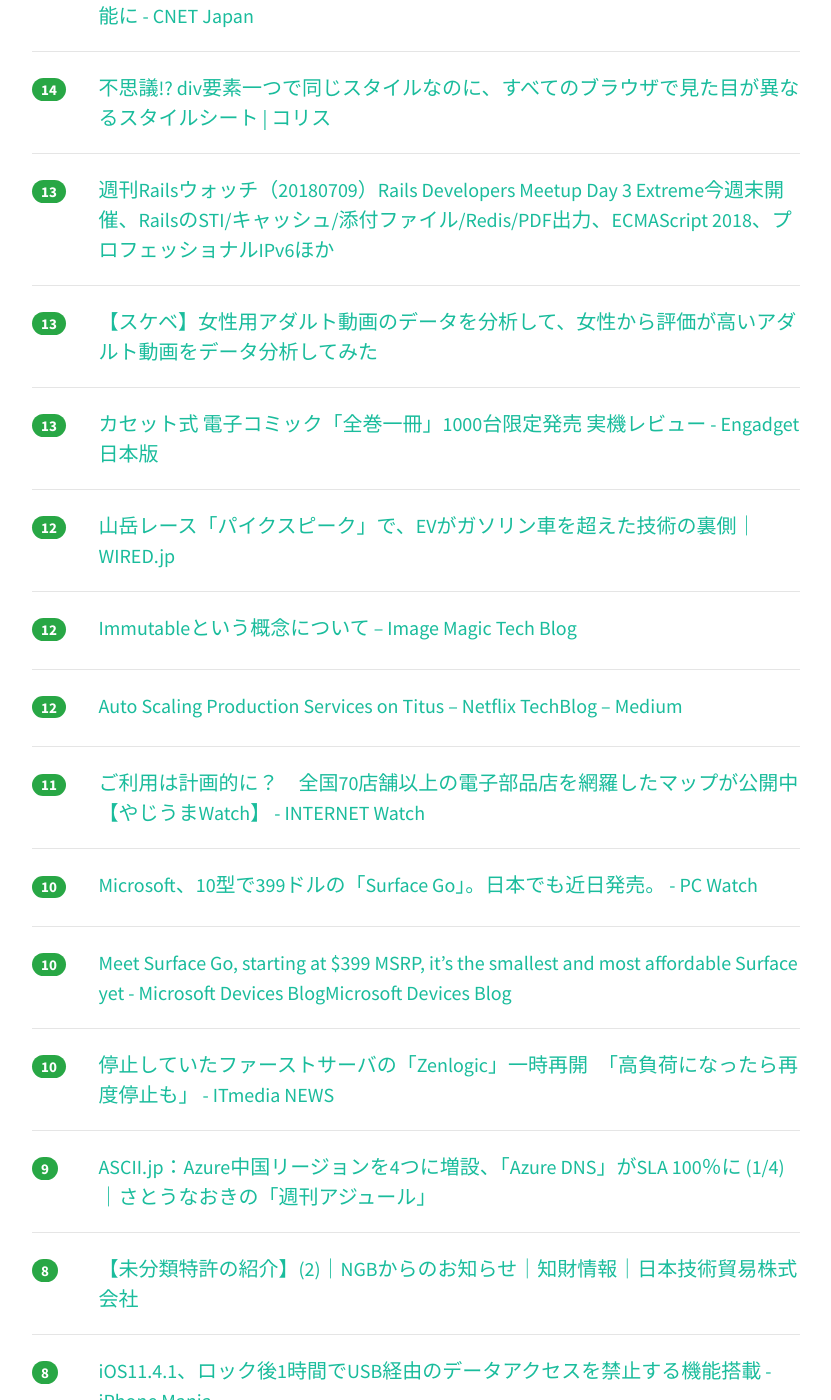
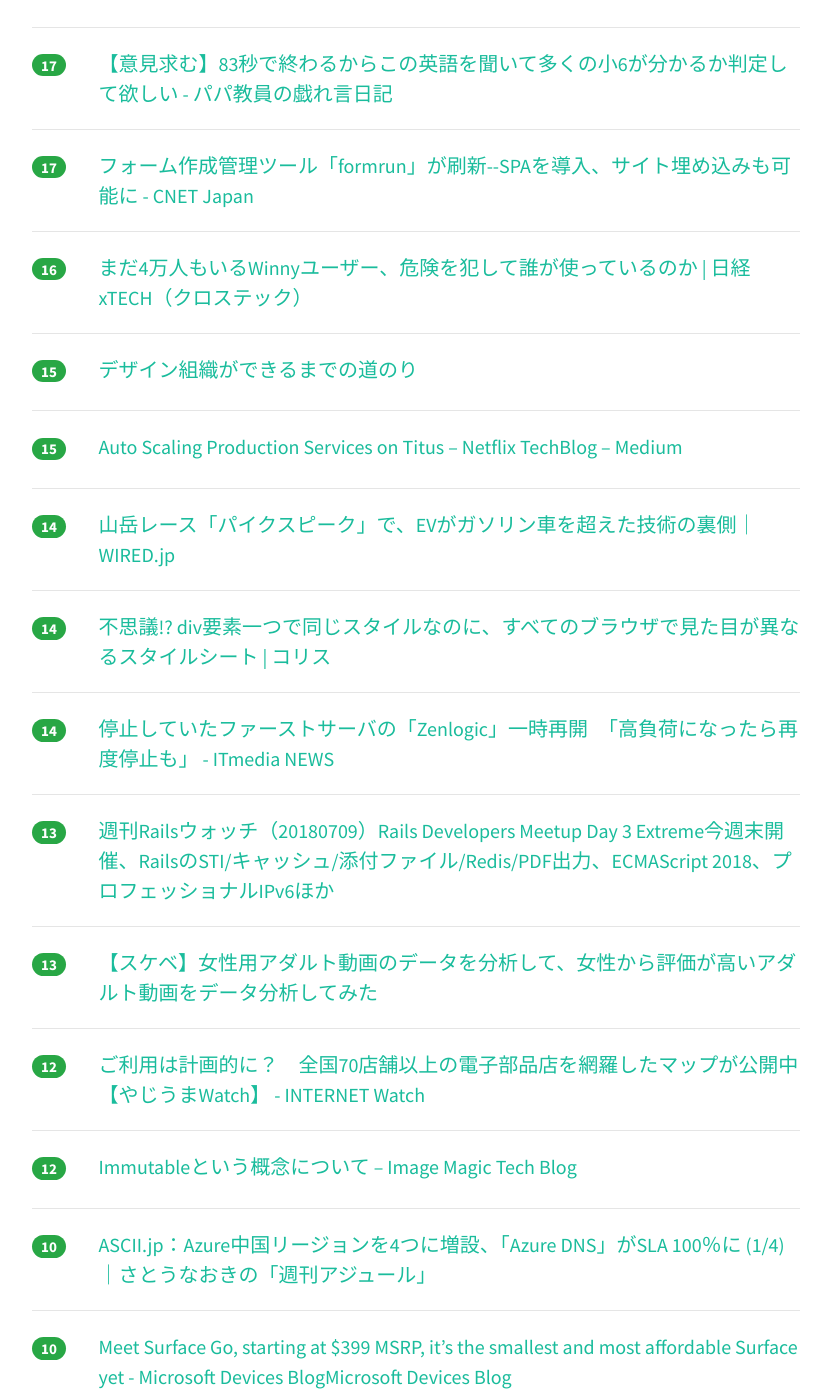
Before and after one commit to yatta47/hatena-matome-site, a Jekyll site: the page built from _posts/2018-07-10-hatena.md, in a window 1280 px wide and 1400 px high, scrolled down 2780 px. Shown: the whole window, without its empty margins (224-1055 px from the left). Built offline with Jekyll 4.4.1, drawn with Linux system fonts in a browser that asks for light colours; nearby versions of some CDN libraries; some of the changed text lies outside the part shown.

Commit message:
Updated 2018-07-10

```diff
--- a/_posts/2018-07-10-hatena.md
+++ b/_posts/2018-07-10-hatena.md
@@ -1,53 +1,63 @@
 ---
 layout: post
 title:  "2018-07-10 はてぶIT"
-date:   2018-07-10 12:02:41
+date:   2018-07-10 13:02:26
 tags: [it-hotentry]
 ---
-44 件のデータあり
+50 件のデータあり
 
 <hr><div class="row">
-<div class="col-1"><span class="badge badge-pill badge-success h2">134</span></div>
+<div class="col-1"><span class="badge badge-pill badge-success h2">170</span></div>
 <div class="col-11"><a href='https://gigazine.net/news/20180710-brutalist-web-design/' target='_blank'>ウェブデザインの本質に主眼を置いたデザインガイドライン「ブルータリスト・ウェブ・デザイン」 - GIGAZINE</a></div>
 </div>
 <hr>
 <div class="row">
-<div class="col-1"><span class="badge badge-pill badge-success h2">91</span></div>
+<div class="col-1"><span class="badge badge-pill badge-success h2">119</span></div>
 <div class="col-11"><a href='https://qiita.com/acro5piano/items/d421e2d41ee15e20e1de' target='_blank'>Node.js でちょっとしたサーバーサイドやるなら、 Micro が良いかも - Qiita</a></div>
 </div>
 <hr>
 <div class="row">
-<div class="col-1"><span class="badge badge-pill badge-success h2">63</span></div>
+<div class="col-1"><span class="badge badge-pill badge-success h2">109</span></div>
+<div class="col-11"><a href='https://pc.watch.impress.co.jp/docs/news/1131990.html' target='_blank'>Microsoft、10型で399ドルの「Surface Go」。日本でも近日発売。 - PC Watch</a></div>
+</div>
+<hr>
+<div class="row">
+<div class="col-1"><span class="badge badge-pill badge-success h2">93</span></div>
+<div class="col-11"><a href='https://www.pochi.cc/~sasaki/chalow/2018-07-09-3.html' target='_blank'>ツチノコブログの思い出</a></div>
+</div>
+<hr>
+<div class="row">
+<div class="col-1"><span class="badge badge-pill badge-success h2">72</span></div>
 <div class="col-11"><a href='http://nlab.itmedia.co.jp/nl/articles/1807/09/news112.html' target='_blank'>「鳥肌立った」「夢に出そう」　ルンバと羊毛フェルトの猫ちゃんを合体させた「奇想生物」がインパクトあり過ぎ - ねとらぼ</a></div>
 </div>
 <hr>
 <div class="row">
-<div class="col-1"><span class="badge badge-pill badge-success h2">62</span></div>
-<div class="col-11"><a href='https://www.pochi.cc/~sasaki/chalow/2018-07-09-3.html' target='_blank'>ツチノコブログの思い出</a></div>
+<div class="col-1"><span class="badge badge-pill badge-success h2">70</span></div>
+<div class="col-11"><a href='http://nomolk.hatenablog.com/entry/2018/07/09/223000' target='_blank'>2000円台で買えるロボットおもちゃをWifiとscratch対応に改造してプログラミング教育王に俺はなる - nomolkのブログ</a></div>
 </div>
 <hr>
 <div class="row">
-<div class="col-1"><span class="badge badge-pill badge-success h2">58</span></div>
+<div class="col-1"><span class="badge badge-pill badge-success h2">60</span></div>
 <div class="col-11"><a href='https://qiita.com/KanNishida/items/66a5969ec404f253b3e5' target='_blank'>データ分析の文化がなかったメジャーリーグのアストロスがどうやってデータ分析を武器にワールドシリーズで優勝できたのか？</a></div>
 </div>
 <hr>
 <div class="row">
-<div class="col-1"><span class="badge badge-pill badge-success h2">51</span></div>
+<div class="col-1"><span class="badge badge-pill badge-success h2">54</span></div>
 <div class="col-11"><a href='https://qiita.com/dokums/items/4bb1a08e2c1d15ba1941' target='_blank'>Microsoft Azure 全体価値訴求資料 v3.0</a></div>
 </div>
 <hr>
 <div class="row">
-<div class="col-1"><span class="badge badge-pill badge-success h2">50</span></div>
-<div class="col-11"><a href='http://nomolk.hatenablog.com/entry/2018/07/09/223000' target='_blank'>2000円台で買えるロボットおもちゃをWifiとscratch対応に改造してプログラミング教育王に俺はなる - nomolkのブログ</a></div>
-</div>
-<hr>
-<div class="row">
-<div class="col-1"><span class="badge badge-pill badge-success h2">48</span></div>
+<div class="col-1"><span class="badge badge-pill badge-success h2">51</span></div>
 <div class="col-11"><a href='http://takatoshiono.hatenablog.com/entry/2018/07/10/005148' target='_blank'>UMLモデリングの本質 第2版を読んだ - takatoshiono's blog</a></div>
 </div>
 <hr>
 <div class="row">
-<div class="col-1"><span class="badge badge-pill badge-success h2">37</span></div>
+<div class="col-1"><span class="badge badge-pill badge-success h2">43</span></div>
+<div class="col-11"><a href='http://tech.smarthr.jp/entry/2018/07/10/105500' target='_blank'>エンジニア歓迎会の練習会 in サイゼリヤをやりました - SmartHR Tech Blog</a></div>
+</div>
+<hr>
+<div class="row">
+<div class="col-1"><span class="badge badge-pill badge-success h2">39</span></div>
 <div class="col-11"><a href='https://katashin.info/2018/07/09/231' target='_blank'>vue-thin-modal v1.0.0 をリリースしました | Web 猫</a></div>
 </div>
 <hr>
@@ -57,7 +67,7 @@ tags: [it-hotentry]
 </div>
 <hr>
 <div class="row">
-<div class="col-1"><span class="badge badge-pill badge-success h2">33</span></div>
+<div class="col-1"><span class="badge badge-pill badge-success h2">35</span></div>
 <div class="col-11"><a href='https://internet.watch.impress.co.jp/docs/yajiuma/1131945.html' target='_blank'>ファーストサーバの「Zenlogic」、障害復旧の見通し立たず？　サーバー移設手順も案内中【やじうまWatch】 - INTERNET Watch</a></div>
 </div>
 <hr>
@@ -72,7 +82,7 @@ tags: [it-hotentry]
 </div>
 <hr>
 <div class="row">
-<div class="col-1"><span class="badge badge-pill badge-success h2">29</span></div>
+<div class="col-1"><span class="badge badge-pill badge-success h2">30</span></div>
 <div class="col-11"><a href='http://www.yama-mikasa.com/entry/2018/07/09/%E3%80%8C%E3%81%93%E3%82%8C%E3%80%81%E5%B0%86%E6%9D%A5%E4%BD%95%E3%81%AE%E5%BD%B9%E3%81%AB%E7%AB%8B%E3%81%A4%E3%81%AE%EF%BC%9F%E3%80%8D%E3%81%A8%E8%81%9E%E3%81%8B%E3%82%8C%E3%81%9F%E3%82%89%E3%80%81' target='_blank'>「これ、将来何の役に立つの？」と聞かれたら、こう答えるようにしている。 - 読書生活　</a></div>
 </div>
 <hr>
@@ -82,7 +92,7 @@ tags: [it-hotentry]
 </div>
 <hr>
 <div class="row">
-<div class="col-1"><span class="badge badge-pill badge-success h2">27</span></div>
+<div class="col-1"><span class="badge badge-pill badge-success h2">28</span></div>
 <div class="col-11"><a href='http://www.atmarkit.co.jp/ait/articles/1807/02/news002.html' target='_blank'>実践「AD FS 2016」を使って「Office 365」とのSSO評価環境構築：AD CS構築編 (1/3)：AD FSを使ったSaaSとのSSO環境構築（4） - ＠IT</a></div>
 </div>
 <hr>
@@ -92,13 +102,28 @@ tags: [it-hotentry]
 </div>
 <hr>
 <div class="row">
-<div class="col-1"><span class="badge badge-pill badge-success h2">20</span></div>
+<div class="col-1"><span class="badge badge-pill badge-success h2">23</span></div>
 <div class="col-11"><a href='http://bookmark.hatenastaff.com/entry/2018/07/09/181604' target='_blank'>Chrome アプリ/Windows ストアアプリのサポートを終了いたしました - はてなブックマーク開発ブログ</a></div>
 </div>
 <hr>
 <div class="row">
-<div class="col-1"><span class="badge badge-pill badge-success h2">19</span></div>
+<div class="col-1"><span class="badge badge-pill badge-success h2">23</span></div>
+<div class="col-11"><a href='https://jp.techcrunch.com/2018/07/10/cookpadmart/' target='_blank'>クックパッドが食品ECビジネスに参入、街のお店の“こだわり食材”をアプリで買える「クックパッドマート」発表 | TechCrunch Japan</a></div>
+</div>
+<hr>
+<div class="row">
+<div class="col-1"><span class="badge badge-pill badge-success h2">22</span></div>
 <div class="col-11"><a href='https://gigazine.net/news/20180710-girl-scout-learn-hacking/' target='_blank'>ガールスカウトで鍵のピッキングやPCのハッキング技術を学ぶカリキュラムが話題に - GIGAZINE</a></div>
+</div>
+<hr>
+<div class="row">
+<div class="col-1"><span class="badge badge-pill badge-success h2">20</span></div>
+<div class="col-11"><a href='http://www.itmedia.co.jp/pcuser/articles/1807/10/news038.html' target='_blank'>家の中で「財布や鍵が見つからない」をAmazon Echoで解消するワザ (1/2) - ITmedia PC USER</a></div>
+</div>
+<hr>
+<div class="row">
+<div class="col-1"><span class="badge badge-pill badge-success h2">18</span></div>
+<div class="col-11"><a href='https://japanese.engadget.com/2018/07/09/1000/' target='_blank'>カセット式 電子コミック「全巻一冊」1000台限定発売 実機レビュー - Engadget 日本版</a></div>
 </div>
 <hr>
 <div class="row">
@@ -108,17 +133,22 @@ tags: [it-hotentry]
 <hr>
 <div class="row">
 <div class="col-1"><span class="badge badge-pill badge-success h2">17</span></div>
+<div class="col-11"><a href='https://aws.amazon.com/about-aws/whats-new/2018/07/add-scaling-to-services-you-build-on-aws/' target='_blank'>Add Scaling to Services You Build on AWS</a></div>
+</div>
+<hr>
+<div class="row">
+<div class="col-1"><span class="badge badge-pill badge-success h2">17</span></div>
 <div class="col-11"><a href='https://blog.edunote.jp/entry/2018/07/09/233353' target='_blank'>【意見求む】83秒で終わるからこの英語を聞いて多くの小6が分かるか判定して欲しい - パパ教員の戯れ言日記</a></div>
 </div>
 <hr>
 <div class="row">
-<div class="col-1"><span class="badge badge-pill badge-success h2">15</span></div>
-<div class="col-11"><a href='https://tech.nikkeibp.co.jp/atcl/nxt/column/18/00139/070200021/' target='_blank'>まだ4万人もいるWinnyユーザー、危険を犯して誰が使っているのか | 日経 xTECH（クロステック）</a></div>
+<div class="col-1"><span class="badge badge-pill badge-success h2">17</span></div>
+<div class="col-11"><a href='https://japan.cnet.com/article/35121691/' target='_blank'>フォーム作成管理ツール「formrun」が刷新--SPAを導入、サイト埋め込みも可能に - CNET Japan</a></div>
 </div>
 <hr>
 <div class="row">
-<div class="col-1"><span class="badge badge-pill badge-success h2">15</span></div>
-<div class="col-11"><a href='http://www.itmedia.co.jp/pcuser/articles/1807/10/news038.html' target='_blank'>家の中で「財布や鍵が見つからない」をAmazon Echoで解消するワザ (1/2) - ITmedia PC USER</a></div>
+<div class="col-1"><span class="badge badge-pill badge-success h2">16</span></div>
+<div class="col-11"><a href='https://tech.nikkeibp.co.jp/atcl/nxt/column/18/00139/070200021/' target='_blank'>まだ4万人もいるWinnyユーザー、危険を犯して誰が使っているのか | 日経 xTECH（クロステック）</a></div>
 </div>
 <hr>
 <div class="row">
@@ -127,18 +157,23 @@ tags: [it-hotentry]
 </div>
 <hr>
 <div class="row">
-<div class="col-1"><span class="badge badge-pill badge-success h2">14</span></div>
-<div class="col-11"><a href='https://aws.amazon.com/about-aws/whats-new/2018/07/add-scaling-to-services-you-build-on-aws/' target='_blank'>Add Scaling to Services You Build on AWS</a></div>
+<div class="col-1"><span class="badge badge-pill badge-success h2">15</span></div>
+<div class="col-11"><a href='https://medium.com/netflix-techblog/1f3cd49f5cd7' target='_blank'>Auto Scaling Production Services on Titus – Netflix TechBlog – Medium</a></div>
 </div>
 <hr>
 <div class="row">
 <div class="col-1"><span class="badge badge-pill badge-success h2">14</span></div>
-<div class="col-11"><a href='https://japan.cnet.com/article/35121691/' target='_blank'>フォーム作成管理ツール「formrun」が刷新--SPAを導入、サイト埋め込みも可能に - CNET Japan</a></div>
+<div class="col-11"><a href='https://wired.jp/2018/07/09/engineering-of-vw-pikes-peak/' target='_blank'>山岳レース「パイクスピーク」で、EVがガソリン車を超えた技術の裏側｜WIRED.jp</a></div>
 </div>
 <hr>
 <div class="row">
 <div class="col-1"><span class="badge badge-pill badge-success h2">14</span></div>
 <div class="col-11"><a href='https://coliss.com/articles/build-websites/operation/css/div-look-different-in-every-browser.html' target='_blank'>不思議!? div要素一つで同じスタイルなのに、すべてのブラウザで見た目が異なるスタイルシート | コリス</a></div>
+</div>
+<hr>
+<div class="row">
+<div class="col-1"><span class="badge badge-pill badge-success h2">14</span></div>
+<div class="col-11"><a href='http://www.itmedia.co.jp/news/articles/1807/10/news060.html' target='_blank'>停止していたファーストサーバの「Zenlogic」一時再開　「高負荷になったら再度停止も」 - ITmedia NEWS</a></div>
 </div>
 <hr>
 <div class="row">
@@ -152,13 +187,8 @@ tags: [it-hotentry]
 </div>
 <hr>
 <div class="row">
-<div class="col-1"><span class="badge badge-pill badge-success h2">13</span></div>
-<div class="col-11"><a href='https://japanese.engadget.com/2018/07/09/1000/' target='_blank'>カセット式 電子コミック「全巻一冊」1000台限定発売 実機レビュー - Engadget 日本版</a></div>
-</div>
-<hr>
-<div class="row">
 <div class="col-1"><span class="badge badge-pill badge-success h2">12</span></div>
-<div class="col-11"><a href='https://wired.jp/2018/07/09/engineering-of-vw-pikes-peak/' target='_blank'>山岳レース「パイクスピーク」で、EVがガソリン車を超えた技術の裏側｜WIRED.jp</a></div>
+<div class="col-11"><a href='https://internet.watch.impress.co.jp/docs/yajiuma/1131946.html' target='_blank'>ご利用は計画的に？　全国70店舗以上の電子部品店を網羅したマップが公開中【やじうまWatch】 - INTERNET Watch</a></div>
 </div>
 <hr>
 <div class="row">
@@ -167,18 +197,8 @@ tags: [it-hotentry]
 </div>
 <hr>
 <div class="row">
-<div class="col-1"><span class="badge badge-pill badge-success h2">12</span></div>
-<div class="col-11"><a href='https://medium.com/netflix-techblog/1f3cd49f5cd7' target='_blank'>Auto Scaling Production Services on Titus – Netflix TechBlog – Medium</a></div>
-</div>
-<hr>
-<div class="row">
-<div class="col-1"><span class="badge badge-pill badge-success h2">11</span></div>
-<div class="col-11"><a href='https://internet.watch.impress.co.jp/docs/yajiuma/1131946.html' target='_blank'>ご利用は計画的に？　全国70店舗以上の電子部品店を網羅したマップが公開中【やじうまWatch】 - INTERNET Watch</a></div>
-</div>
-<hr>
-<div class="row">
 <div class="col-1"><span class="badge badge-pill badge-success h2">10</span></div>
-<div class="col-11"><a href='https://pc.watch.impress.co.jp/docs/news/1131990.html' target='_blank'>Microsoft、10型で399ドルの「Surface Go」。日本でも近日発売。 - PC Watch</a></div>
+<div class="col-11"><a href='http://ascii.jp/elem/000/001/706/1706530/' target='_blank'>ASCII.jp：Azure中国リージョンを4つに増設、「Azure DNS」がSLA 100％に (1/4)｜さとうなおきの「週刊アジュール」</a></div>
 </div>
 <hr>
 <div class="row">
@@ -187,13 +207,8 @@ tags: [it-hotentry]
 </div>
 <hr>
 <div class="row">
-<div class="col-1"><span class="badge badge-pill badge-success h2">10</span></div>
-<div class="col-11"><a href='http://www.itmedia.co.jp/news/articles/1807/10/news060.html' target='_blank'>停止していたファーストサーバの「Zenlogic」一時再開　「高負荷になったら再度停止も」 - ITmedia NEWS</a></div>
-</div>
-<hr>
-<div class="row">
 <div class="col-1"><span class="badge badge-pill badge-success h2">9</span></div>
-<div class="col-11"><a href='http://ascii.jp/elem/000/001/706/1706530/' target='_blank'>ASCII.jp：Azure中国リージョンを4つに増設、「Azure DNS」がSLA 100％に (1/4)｜さとうなおきの「週刊アジュール」</a></div>
+<div class="col-11"><a href='http://yanoshi.hatenablog.jp/entry/2018/07/09/003835' target='_blank'>ずっとXperiaを使ってきたけどHuawei P20 Proに乗り換えてしまったのん… - さわっても熱くない花火</a></div>
 </div>
 <hr>
 <div class="row">
@@ -208,12 +223,12 @@ tags: [it-hotentry]
 <hr>
 <div class="row">
 <div class="col-1"><span class="badge badge-pill badge-success h2">7</span></div>
-<div class="col-11"><a href='https://remysharp.com/2018/06/26/an-adventure-in-sparse-arrays' target='_blank'>an-adventure-in-sparse-arrays</a></div>
+<div class="col-11"><a href='https://gigazine.net/news/20180709-miss-ai-doshisha/' target='_blank'>ミス同志社になれる確率を顔写真から判定してくれる「同志社ミスコンAI」を使ってみた - GIGAZINE</a></div>
 </div>
 <hr>
 <div class="row">
-<div class="col-1"><span class="badge badge-pill badge-success h2">6</span></div>
-<div class="col-11"><a href='https://gigazine.net/news/20180709-miss-ai-doshisha/' target='_blank'>ミス同志社になれる確率を顔写真から判定してくれる「同志社ミスコンAI」を使ってみた - GIGAZINE</a></div>
+<div class="col-1"><span class="badge badge-pill badge-success h2">7</span></div>
+<div class="col-11"><a href='https://remysharp.com/2018/06/26/an-adventure-in-sparse-arrays' target='_blank'>an-adventure-in-sparse-arrays</a></div>
 </div>
 <hr>
 <div class="row">
@@ -222,7 +237,22 @@ tags: [it-hotentry]
 </div>
 <hr>
 <div class="row">
-<div class="col-1"><span class="badge badge-pill badge-success h2">3</span></div>
-<div class="col-11"><a href='http://tech.smarthr.jp/entry/2018/07/10/105500' target='_blank'>エンジニア歓迎会の練習会 in サイゼリヤをやりました - SmartHR Tech Blog</a></div>
+<div class="col-1"><span class="badge badge-pill badge-success h2">4</span></div>
+<div class="col-11"><a href='https://japanese.engadget.com/2018/07/09/surface-go-399/' target='_blank'>マイクロソフト、Surface Go発表。価格は399ドルから、日本でも数週間内に先行予約が可能に - Engadget 日本版</a></div>
 </div>
 <hr>
+<div class="row">
+<div class="col-1"><span class="badge badge-pill badge-success h2">4</span></div>
+<div class="col-11"><a href='https://anond.hatelabo.jp/20180710090318' target='_blank'>ただのソフトウェアがAI（人口知能）と言われる風潮</a></div>
+</div>
+<hr>
+<div class="row">
+<div class="col-1"><span class="badge badge-pill badge-success h2">4</span></div>
+<div class="col-11"><a href='https://blog.openai.com/glow/' target='_blank'>Glow: Better Reversible Generative Models</a></div>
+</div>
+<hr>
+<div class="row">
+<div class="col-1"><span class="badge badge-pill badge-success h2">0</span></div>
+<div class="col-11"><a href='https://japan.cnet.com/article/35122206/' target='_blank'>キーボードに残された体温でパスワードを推測する攻撃手法--スパイ映画さながら - CNET Japan</a></div>
+</div>
+<hr>
```
